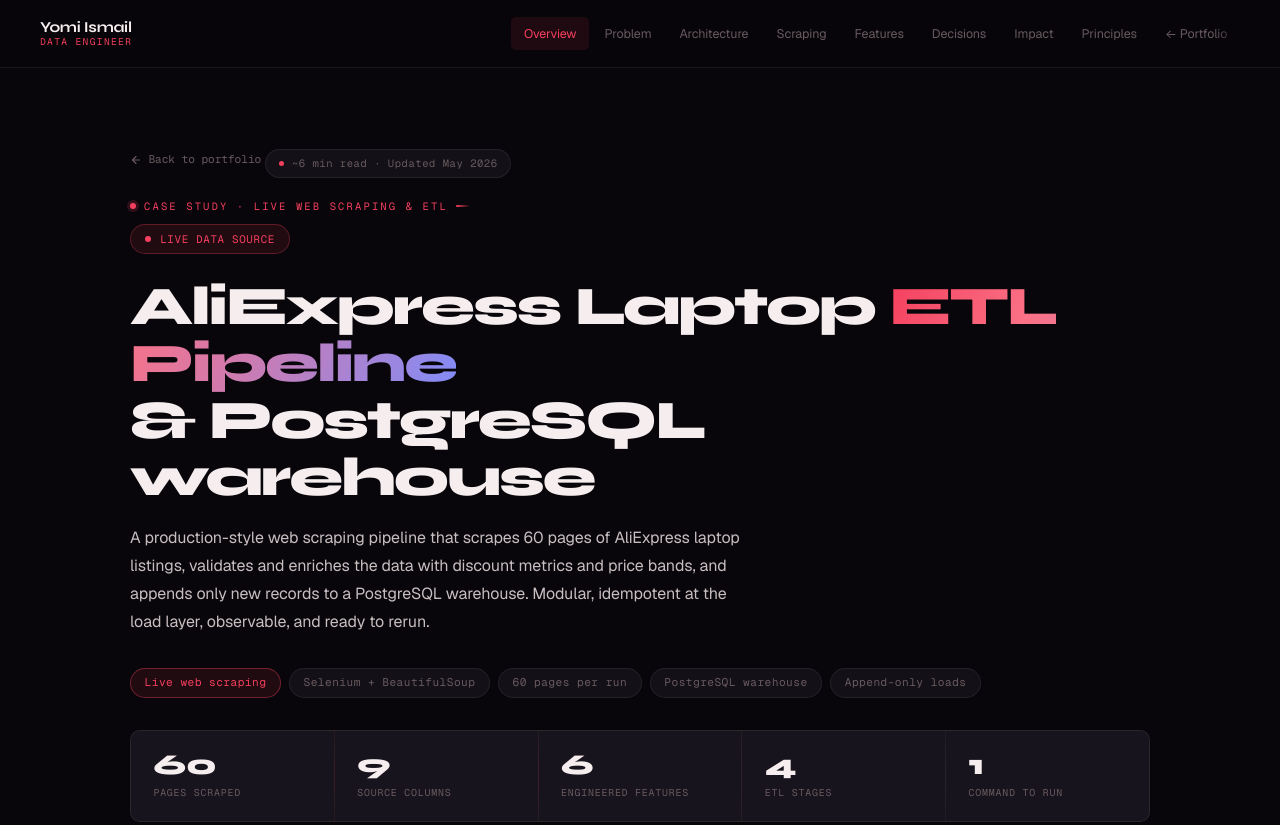
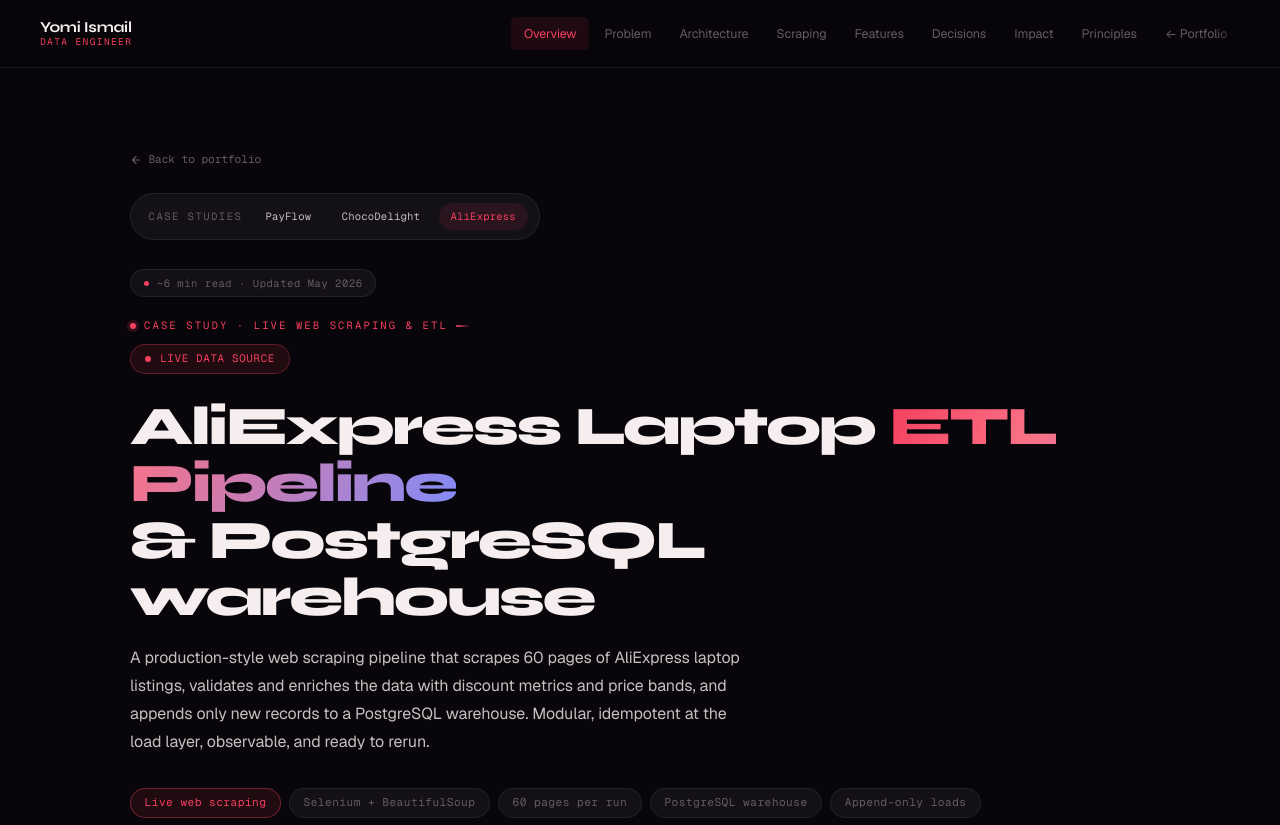
Before and after one commit to yoismail/portfolio, a plain HTML site: page aliexpress.html in a window 1280 px wide. Shown: the top 825 px of the page. Drawn offline with nearby package versions, Linux system fonts and the light colour scheme.

Commit message:
feat(aliexpress): add cross-case-study switcher pill row
Mirrors the pill row added to PayFlow. Same CSS chassis, same HTML pattern.
AliExpress marked active (picks up coral accent via var(--acc)).
PayFlow and ChocoDelight linkable. CSS written in minified single-line form
to match this file's existing style.

```diff
--- a/aliexpress.html
+++ b/aliexpress.html
@@ -476,6 +476,67 @@
             text-decoration: none;
         }
 
+        .cs-switcher {
+            display: flex;
+            flex-wrap: wrap;
+            align-items: center;
+            gap: .4rem;
+            margin-bottom: 1.75rem;
+            padding: .55rem .7rem;
+            background: var(--bg-surf);
+            border: 1px solid var(--bdr);
+            border-radius: 999px;
+            font-family: var(--fm);
+            font-size: .66rem;
+            width: fit-content;
+            max-width: 100%;
+        }
+
+        .cs-switcher-label {
+            color: var(--h3);
+            letter-spacing: .14em;
+            text-transform: uppercase;
+            padding: 0 .3rem 0 .4rem;
+        }
+
+        .cs-switcher-link {
+            padding: .32rem .75rem;
+            border-radius: 999px;
+            color: var(--h2);
+            text-decoration: none;
+            letter-spacing: .02em;
+            transition: color .18s, background .18s;
+            white-space: nowrap;
+        }
+
+        .cs-switcher-link:hover {
+            color: var(--acc);
+            background: var(--acc-s);
+            text-decoration: none;
+        }
+
+        .cs-switcher-link.current {
+            color: var(--acc);
+            background: var(--acc-s);
+            cursor: default;
+            pointer-events: none;
+        }
+
+        @media(max-width:520px) {
+            .cs-switcher {
+                font-size: .6rem;
+                padding: .45rem .55rem;
+            }
+
+            .cs-switcher-label {
+                display: none;
+            }
+
+            .cs-switcher-link {
+                padding: .28rem .6rem;
+            }
+        }
+
         .cs-title {
             font-family: var(--fd);
             font-size: clamp(2rem, 5vw, 3.4rem);
@@ -1421,6 +1482,12 @@
                 </svg>
                 Back to portfolio
             </a>
+            <div class="cs-switcher" role="navigation" aria-label="Case study navigation">
+                <span class="cs-switcher-label">Case studies</span>
+                <a href="payflow.html" class="cs-switcher-link">PayFlow</a>
+                <a href="chocodelight.html" class="cs-switcher-link">ChocoDelight</a>
+                <a href="aliexpress.html" class="cs-switcher-link current" aria-current="page">AliExpress</a>
+            </div>
             <div class="cs-meta">~6 min read · Updated May 2026</div>
             <div class="kicker">Case Study · Live Web Scraping &amp; ETL</div>
             <div class="live-pill">
```
